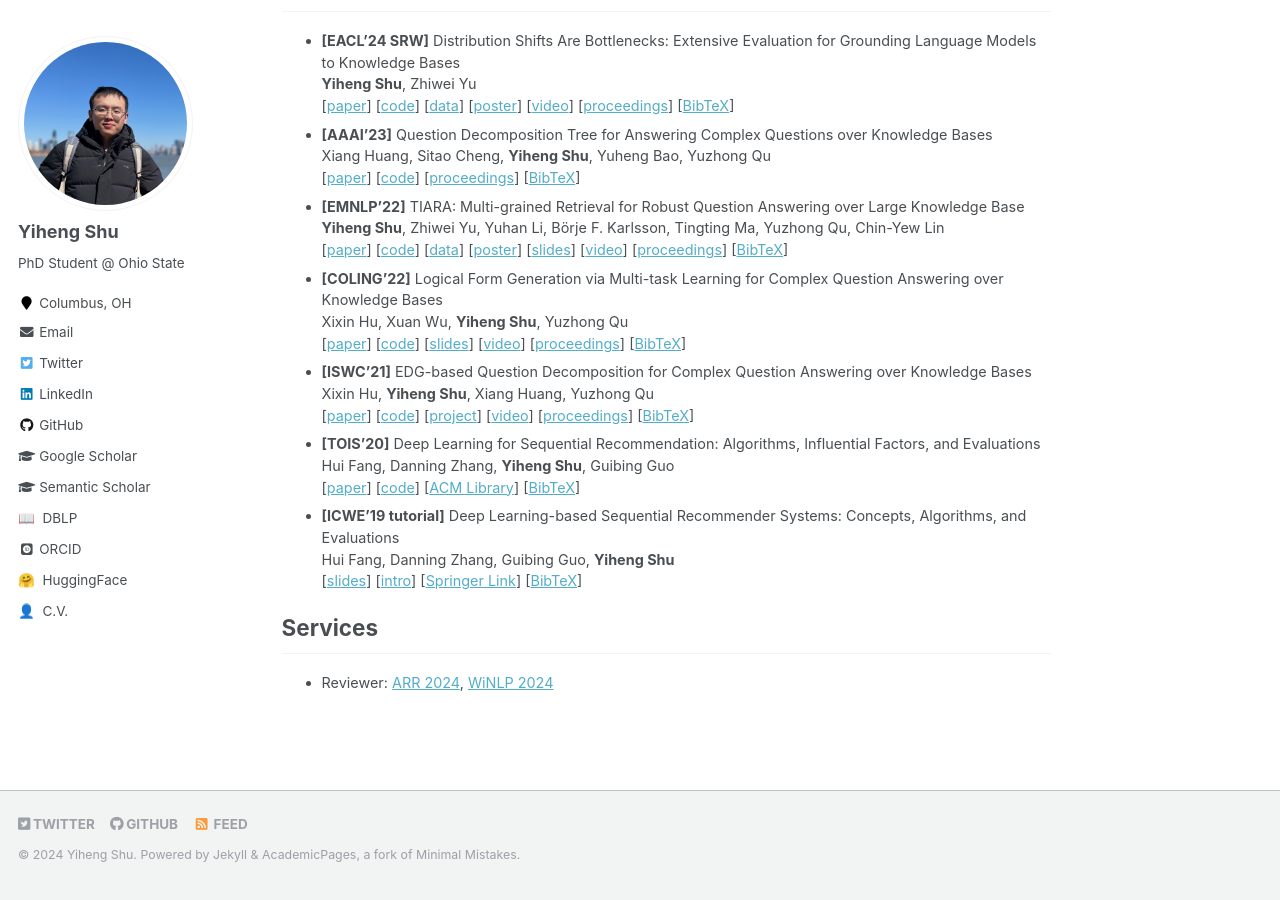
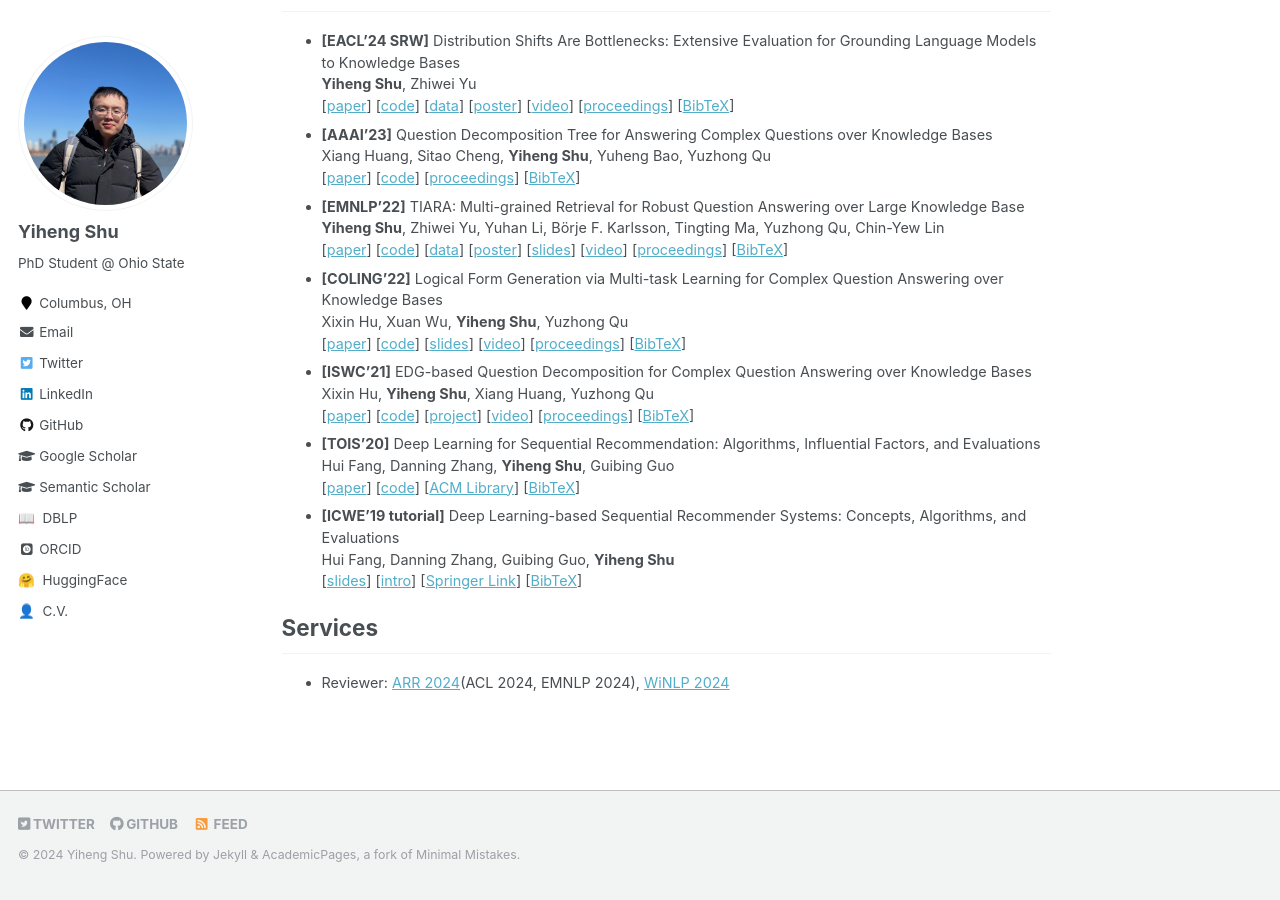
Before and after one commit to yihengshu/yihengshu.github.io, a Jekyll site: the page built from _pages/about.md, in a window 1280 px wide and 900 px high, scrolled down 601 px. Built offline with Jekyll 4.4.1, drawn with Linux system fonts in a browser that asks for light colours; some web fonts are replaced.

Commit message:
Update about.md

```diff
--- a/_pages/about.md
+++ b/_pages/about.md
@@ -91,4 +91,4 @@
 
 ## Services
 
-- Reviewer: [ARR 2024](https://aclrollingreview.org/), [WiNLP 2024](https://www.winlp.org/winlp-2024-workshop/)
+- Reviewer: [ARR 2024](https://aclrollingreview.org/)(ACL 2024, EMNLP 2024), [WiNLP 2024](https://www.winlp.org/winlp-2024-workshop/)
```
